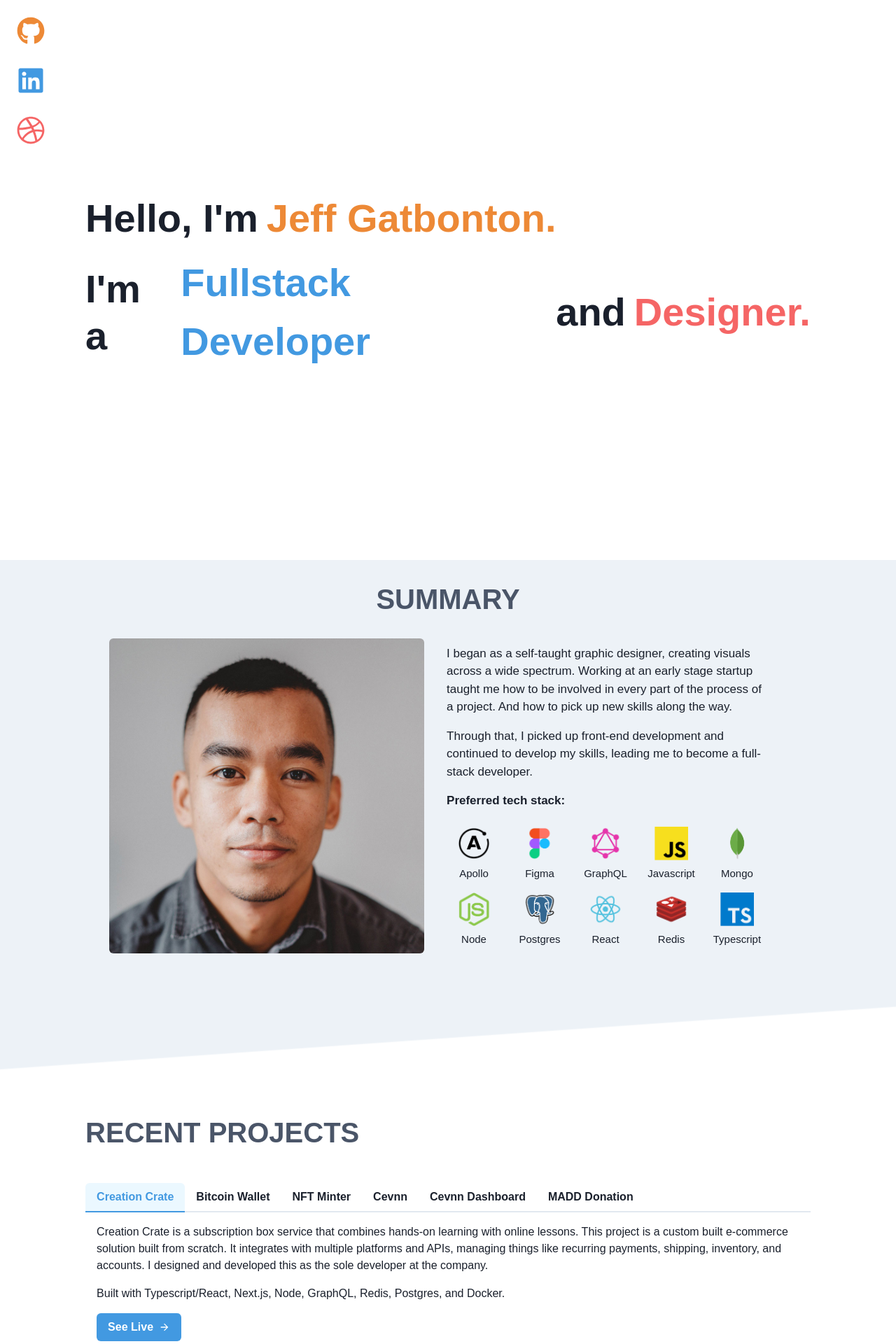
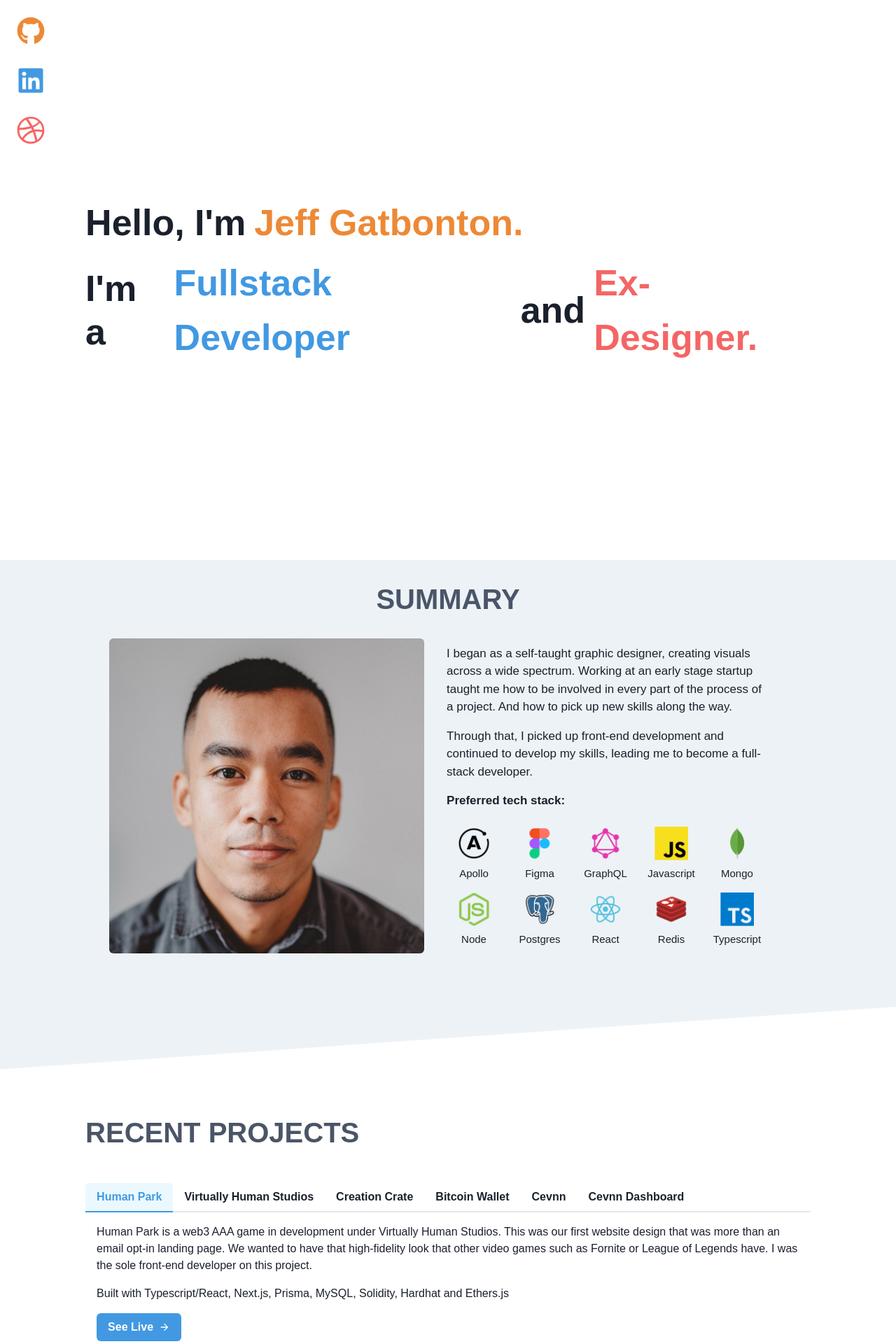
Before and after one commit to jeffgat/jeffgat.com, a React (Vite) app: page / in a window 1280 px wide. Shown: the top 1920 px of the page at 70% size. Built offline with nearby package versions, Linux system fonts and the light colour scheme.

Commit message:
Merge conflict

```diff
--- a/src/components/Intro.tsx
+++ b/src/components/Intro.tsx
@@ -16,7 +16,7 @@ const Intro = (props: Props) => {
   //   });
   // };
 
-  const fontSize = { base: '28px', md: '34px', lg: '48px', xl: '56px' };
+  const fontSize = { base: '28px', md: '30px', lg: '42px', xl: '52px' };
 
   return (
     <Box as='section' position='relative'>
@@ -70,7 +70,7 @@ const Intro = (props: Props) => {
               fontSize={fontSize}
               fontWeight='700'
             >
-              Designer.
+              Ex-Designer.
             </MotionBox>
           </Flex>
         </VStack>
@@ -124,7 +124,7 @@ const Intro = (props: Props) => {
               fontSize={fontSize}
               fontWeight='700'
             >
-              Designer.
+              Ex-Designer.
             </MotionBox>
           </Flex>
         </VStack>
--- a/src/components/Projects.tsx
+++ b/src/components/Projects.tsx
@@ -12,7 +12,7 @@ import {
     TabPanel,
     TabPanels,
     Tabs,
-  Text
+    Text,
 } from '@chakra-ui/react';
 import React from 'react';
 import { FaGithub } from 'react-icons/fa';
@@ -39,57 +39,167 @@ const tabHeadingProps = {
 const Projects = (props: Props) => {
     return (
         <>
-      <Box as='section' h='900px' mt='200px'>
-        <Container maxW='120ch'>
+            <Box as="section" h="900px" mt="200px">
+                <Container maxW="120ch">
                     <Heading
-            variant='h2'
-            fontSize='40px'
-            fontWeight='700'
-            textTransform='uppercase'
-            mb='12'
-            color='gray.600'
+                        variant="h2"
+                        fontSize="40px"
+                        fontWeight="700"
+                        textTransform="uppercase"
+                        mb="12"
+                        color="gray.600"
                     >
                         Recent Projects
                     </Heading>
                     <Tabs>
                         <TabList>
+                            <Tab {...tabProps}>Human Park</Tab>
+                            <Tab {...tabProps} display={{ base: 'none', md: 'block' }}>
+                                Virtually Human Studios
+                            </Tab>
                             <Tab {...tabProps}>Creation Crate</Tab>
                             <Tab {...tabProps}>Bitcoin Wallet</Tab>
-              <Tab {...tabProps}>NFT Minter</Tab>
                             <Tab {...tabProps} display={{ base: 'none', md: 'block' }}>
                                 Cevnn
                             </Tab>
                             <Tab {...tabProps}>Cevnn Dashboard</Tab>
-              <Tab {...tabProps} display={{ base: 'none', md: 'block' }}>
-                MADD Donation
-              </Tab>
                         </TabList>
 
                         <TabPanels>
+                            {/* Human Park */}
                             <TabPanel>
                                 <Text>
-                  Creation Crate is a subscription box service that combines
-                  hands-on learning with online lessons. This project is a
-                  custom built e-commerce solution built from scratch. It
-                  integrates with multiple platforms and APIs, managing things
-                  like recurring payments, shipping, inventory, and accounts. I
-                  designed and developed this as the sole developer at the
-                  company.
+                                    Human Park is a web3 AAA game in development under
+                                    Virtually Human Studios. This was our first website
+                                    design that was more than an email opt-in landing
+                                    page. We wanted to have that high-fidelity look that
+                                    other video games such as Fornite or League of Legends
+                                    have. I was the sole front-end developer on this
+                                    project.
                                 </Text>
-                <Text my='4'>
-                  Built with Typescript/React, Next.js, Node, GraphQL, Redis,
-                  Postgres, and Docker.
+                                <Text my="4">
+                                    {' '}
+                                    Built with Typescript/React, Next.js, Prisma, MySQL,
+                                    Solidity, Hardhat and Ethers.js
+                                </Text>
+                                <Flex mb="8">
+                                    <Button
+                                        as={Link}
+                                        href="https://humanpark.io/"
+                                        target="_blank"
+                                        color="white"
+                                        bg="blue.400"
+                                        rightIcon={<ArrowForwardIcon />}
+                                        _hover={{
+                                            bg: 'blue.500',
+                                            textDecoration: 'none',
+                                        }}
+                                    >
+                                        See Live
+                                    </Button>
+                                </Flex>
+                                <Text
+                                    display={{ base: 'block', md: 'none' }}
+                                    fontStyle="italic"
+                                    fontSize="20px"
+                                >
+                                    (View preview on desktop)
+                                </Text>
+                                <Box pointerEvents="none" w="960px" h="540px" mt="4" display={{ base: 'none', md: 'block' }}>
+                                    <ReactPlayer
+                                        url="https://www.youtube.com/watch?v=8Co_-tK-qHg"
+                                        playing
+                                        loop
+                                        muted
+                                        width="100%"
+                                        height="100%"
+                                    />
+                                </Box>
+                            </TabPanel>
+
+                            {/* Virtually Human Studios */}
+                            <TabPanel>
+                                <Text>
+                                    Virtually Human Studios is the studio that created ZED
+                                    RUN, an NFT digital horse racing platform. One of the
+                                    earlier P2E projects that made a big splash. This
+                                    website redesigned had a single carousel as the entire
+                                    website. Something interesting we did was implement
+                                    minting NFT drops directly on some of the slides on
+                                    have. I was the sole front-end developer on this
+                                    project. this website, working with our blockchain
+                                    engineer to implement the contracts.
+                                </Text>
+                                <Text mt="4">
+                                    <Text my="4">
+                                        {' '}
+                                        Built with Typescript/React, Next.js, Prisma,
+                                        MySQL, Solidity, Hardhat and Ethers.js
+                                    </Text>
+                                </Text>
+                                <Flex mb="8">
+                                    <Button
+                                        as={Link}
+                                        href="https://www.vhslab.com/"
+                                        target="_blank"
+                                        color="white"
+                                        bg="blue.400"
+                                        rightIcon={<ArrowForwardIcon />}
+                                        _hover={{
+                                            bg: 'blue.500',
+                                            textDecoration: 'none',
+                                        }}
+                                    >
+                                        See Live
+                                    </Button>
+                                </Flex>
+
+                                <Box pointerEvents="none" w="960px" h="540px">
+                                    <ReactPlayer
+                                        url="https://www.youtube.com/watch?v=LPUmOS2nTCM"
+                                        playing
+                                        loop
+                                        muted
+                                        width="100%"
+                                        height="100%"
+                                    />
+                                </Box>
+                                <Text
+                                    display={{ base: 'block', md: 'none' }}
+                                    fontStyle="italic"
+                                    fontSize="20px"
+                                >
+                                    (View preview on desktop)
+                                </Text>
+                            </TabPanel>
+                            {/* Creation Crate */}
+                            <TabPanel>
+                                <Text>
+                                    Creation Crate is a subscription box service that
+                                    combines hands-on learning with online lessons. This
+                                    project is a custom built e-commerce solution built
+                                    from scratch. It integrates with multiple platforms
+                                    and APIs, managing things like recurring payments,
+                                    shipping, inventory, and accounts. I designed and
+                                    developed this as the sole developer at the company.
+                                </Text>
+                                <Text my="4">
+                                    Built with Typescript/React, Next.js, Node, GraphQL,
+                                    Redis, Postgres, and Docker.
                                 </Text>
 
-                <Flex mb='8'>
+                                <Flex mb="8">
                                     <Button
                                         as={Link}
-                    href='https://www.creationcrate.com/'
-                    target='_blank'
-                    color='white'
-                    bg='blue.400'
+                                        href="https://www.creationcrate.com/"
+                                        target="_blank"
+                                        color="white"
+                                        bg="blue.400"
                                         rightIcon={<ArrowForwardIcon />}
-                    _hover={{ bg: 'blue.500', textDecoration: 'none' }}
+                                        _hover={{
+                                            bg: 'blue.500',
+                                            textDecoration: 'none',
+                                        }}
                                     >
                                         See Live
                                     </Button>
@@ -97,40 +207,42 @@ const Projects = (props: Props) => {
 
                                 <Text
                                     display={{ base: 'block', md: 'none' }}
-                  fontStyle='italic'
-                  fontSize='20px'
+                                    fontStyle="italic"
+                                    fontSize="20px"
                                 >
-                  (View on desktop)
+                                    (View preview on desktop)
                                 </Text>
                                 <Box
-                  w='960px'
-                  h='540px'
+                                    w="960px"
+                                    h="540px"
                                     display={{ base: 'none', md: 'block' }}
                                 >
-                  <Image src='images/creation-crate.png' />
+                                    <Image src="images/creation-crate.png" />
                                 </Box>
                             </TabPanel>
+                            {/* Bitcoin Wallet */}
                             <TabPanel>
                                 <Text>
-                  This was a side project to understand the basics of crypto
-                  wallets. You can sign up with your email, connect your bank
-                  account via Plaid: Select Chase bank, username: "user_good",
-                  pass: "pass_good" (Test Credentials). And then you can
-                  purchase test bitcoin via a bitcoin regtest node running in a
-                  docker container.
+                                    This was a side project to understand the basics of
+                                    crypto wallets. You can sign up with your email,
+                                    connect your bank account via Plaid: Select Chase
+                                    bank, username: "user_good", pass: "pass_good" (Test
+                                    Credentials). And then you can purchase test bitcoin
+                                    via a bitcoin regtest node running in a docker
+                                    container.
                                 </Text>
-                <Text my='4'>
-                  Built with Javascript/React, Node, GraphQL, Redis, Postgres,
-                  and Docker.
+                                <Text my="4">
+                                    Built with Javascript/React, Node, GraphQL, Redis,
+                                    Postgres, and Docker.
                                 </Text>
 
-                <Flex mb='8'>
+                                <Flex mb="8">
                                     <Button
                                         as={Link}
-                    href='https://github.com/jeffgat/quantum-wallet'
-                    target='_blank'
-                    color='white'
-                    bg='red.400'
+                                        href="https://github.com/jeffgat/quantum-wallet"
+                                        target="_blank"
+                                        color="white"
+                                        bg="red.400"
                                         rightIcon={<FaGithub />}
                                         _hover={{ bg: 'red.500', textDecoration: 'none' }}
                                     >
@@ -138,13 +250,16 @@ const Projects = (props: Props) => {
                                     </Button>
                                     <Button
                                         as={Link}
-                    href='https://exodus-client.vercel.app/'
-                    target='_blank'
-                    color='white'
-                    bg='blue.400'
+                                        href="https://exodus-client.vercel.app/"
+                                        target="_blank"
+                                        color="white"
+                                        bg="blue.400"
                                         rightIcon={<ArrowForwardIcon />}
-                    ml='4'
-                    _hover={{ bg: 'blue.500', textDecoration: 'none' }}
+                                        ml="4"
+                                        _hover={{
+                                            bg: 'blue.500',
+                                            textDecoration: 'none',
+                                        }}
                                     >
                                         See Live
                                     </Button>
@@ -152,148 +267,78 @@ const Projects = (props: Props) => {
 
                                 <Text
                                     display={{ base: 'block', md: 'none' }}
-                  fontStyle='italic'
-                  fontSize='20px'
+                                    fontStyle="italic"
+                                    fontSize="20px"
                                 >
                                     (View on desktop)
                                 </Text>
-                <Box pointerEvents='none' w='960px' h='540px' mt='4'>
+                                <Box pointerEvents="none" w="960px" h="540px" mt="4" display={{ base: 'none', md: 'block' }}>
                                     <ReactPlayer
-                    url='https://www.youtube.com/watch?v=-ubuIRqmbsI'
+                                        url="https://www.youtube.com/watch?v=-ubuIRqmbsI"
                                         playing
                                         loop
                                         muted
-                    width='100%'
-                    height='100%'
+                                        width="100%"
+                                        height="100%"
                                     />
                                 </Box>
                             </TabPanel>
-              <TabPanel>
-                <Text>
-                  This was a side project to explore some of the emerging
-                  technology around web3. The website is a React front-end, with
-                  a single smart contract as the back-end. It connects to your
-                  Meta Mask wallet and when you click "Mint", it requests MATIC
-                  (Polygon Mumbai Testnet) from your wallet and mints a new NFT
-                  from a collection that I created.
-                </Text>
-                <Text my='4'>
-                  Built with Typescript/React, Solidity, OpenZeppelin, Hardhat,
-                  Ethers.js, Pinata, Alchemy, and the IPFS.
-                </Text>
-                <Flex mb='8'>
-                  <Button
-                    as={Link}
-                    href='https://github.com/jeffgat/web3-exploration/tree/main/web3-app'
-                    target='_blank'
-                    color='white'
-                    bg='red.400'
-                    rightIcon={<FaGithub />}
-                    _hover={{ bg: 'red.500', textDecoration: 'none' }}
-                  >
-                    Source Code
-                  </Button>
-                  <Button
-                    as={Link}
-                    href='https://web3-exploration.vercel.app/'
-                    target='_blank'
-                    color='white'
-                    bg='blue.400'
-                    rightIcon={<ArrowForwardIcon />}
-                    ml='4'
-                    _hover={{ bg: 'blue.500', textDecoration: 'none' }}
-                  >
-                    See Live
-                  </Button>
-                </Flex>
 
-                <Text
-                  display={{ base: 'block', md: 'none' }}
-                  fontStyle='italic'
-                  fontSize='20px'
-                >
-                  (View on desktop)
-                </Text>
-                <Box
-                  w='960px'
-                  h='540px'
-                  display={{ base: 'none', md: 'block' }}
-                >
-                  <Image src='images/hannya-project.png' />
-                </Box>
-              </TabPanel>
+                            {/* Cevnn */}
                             <TabPanel>
                                 <Text>
                                     Cevnn Payments was a fintech startup that works in the
-                  Canadian payment processing space. The goal here was to design
-                  and create a static website that gave us that modern fintech
-                  look, while telling people what we do.
+                                    Canadian payment processing space. The goal here was
+                                    to design and create a static website that gave us
+                                    that modern fintech look, while telling people what we
+                                    do.
                                 </Text>
-                <Text mt='4' mb='8'>
+                                <Text mt="4" mb="8">
                                     Built with Javascript/React.
                                 </Text>
 
-                <Box pointerEvents='none' w='960px' h='540px' mt='4'>
+                                <Box pointerEvents="none" w="960px" h="540px" mt="4">
                                     <ReactPlayer
-                    url='https://www.youtube.com/watch?v=HwO5hh0Eygo'
+                                        url="https://www.youtube.com/watch?v=HwO5hh0Eygo"
                                         playing
                                         loop
                                         muted
-                    width='100%'
-                    height='100%'
+                                        width="100%"
+                                        height="100%"
                                     />
                                 </Box>
                             </TabPanel>
+                            {/* Cevnn Dashboard */}
                             <TabPanel>
                                 <Text>
-                  This project was a client facing dashboard, showing various
-                  analytics and charts for the merchant's payments.
+                                    This project was a client facing dashboard, showing
+                                    various analytics and charts for the merchant's
+                                    payments.
                                 </Text>
-                <Text mt='4' mb='8'>
+                                <Text mt="4" mb="8">
                                     Built with Typescript/React, PHP, and MySQL.
                                 </Text>
 
                                 <Text
                                     display={{ base: 'block', md: 'none' }}
-                  fontStyle='italic'
-                  fontSize='20px'
+                                    fontStyle="italic"
+                                    fontSize="20px"
                                 >
                                     (View on desktop)
                                 </Text>
                                 <Box
-                  pointerEvents='none'
-                  w='960px'
-                  h='540px'
+                                    pointerEvents="none"
+                                    w="960px"
+                                    h="540px"
                                     display={{ base: 'none', md: 'block' }}
                                 >
                                     <ReactPlayer
-                    url='https://www.youtube.com/watch?v=AmSI7wH-EmI'
+                                        url="https://www.youtube.com/watch?v=AmSI7wH-EmI"
                                         playing
                                         loop
                                         muted
-                    width='100%'
-                    height='100%'
-                  />
-                </Box>
-              </TabPanel>
-              <TabPanel>
-                <Text>
-                  This was a custom, mobile-first checkout flow for MADD
-                  (Mothers Against Drunk Driving) Canada to process donations
-                  via scanning a QR code.
-                </Text>
-                <Text mt='4' mb='8'>
-                  Built with Typescript/React, PHP, and MySQL.
-                </Text>
-
-                <Box pointerEvents='none' w='960px' h='540px'>
-                  <ReactPlayer
-                    url='https://www.youtube.com/watch?v=eqNmZav-h3c'
-                    playing
-                    loop
-                    muted
-                    width='100%'
-                    height='100%'
+                                        width="100%"
+                                        height="100%"
                                     />
                                 </Box>
                             </TabPanel>
```
Lines whose indentation alone changed are shown as unchanged.
